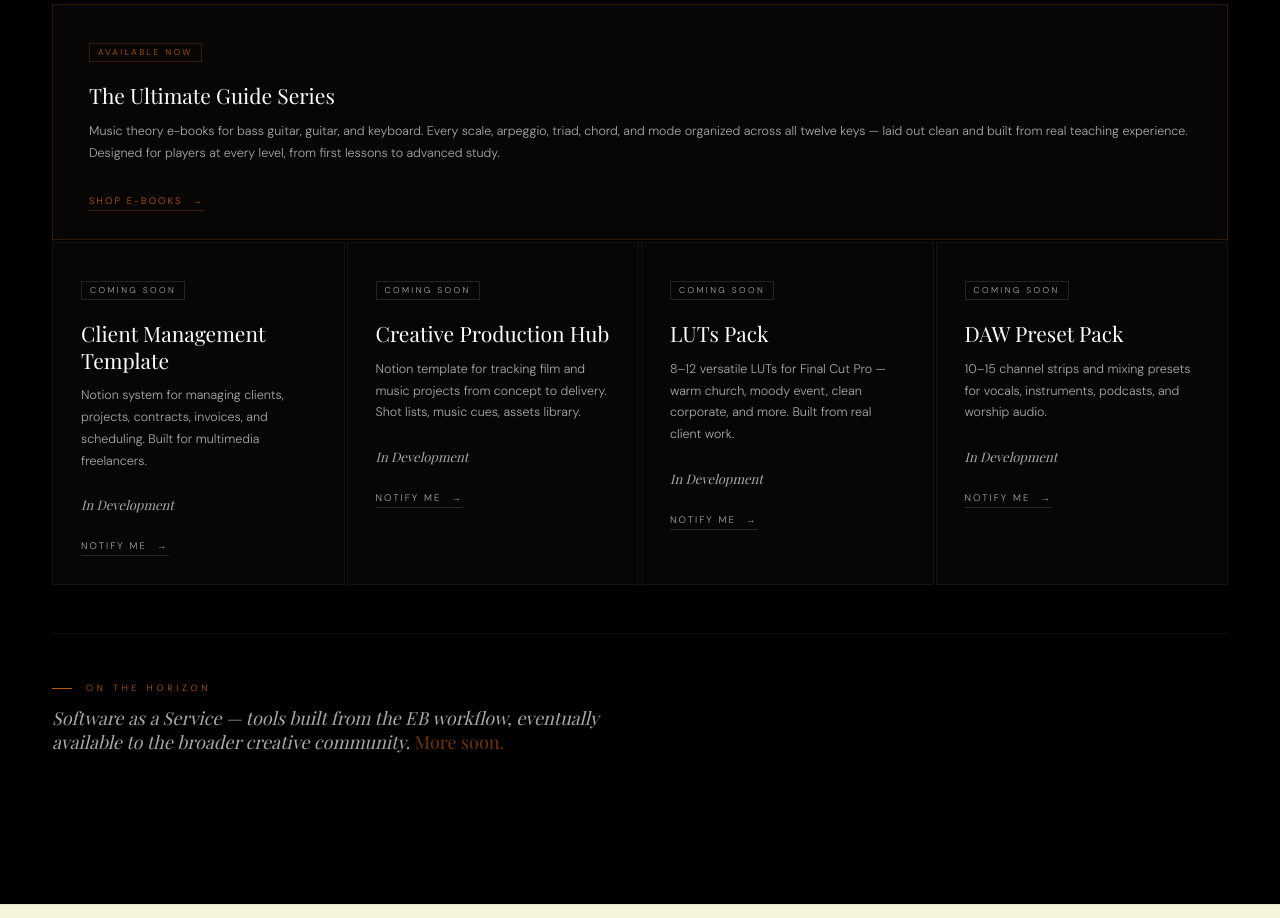
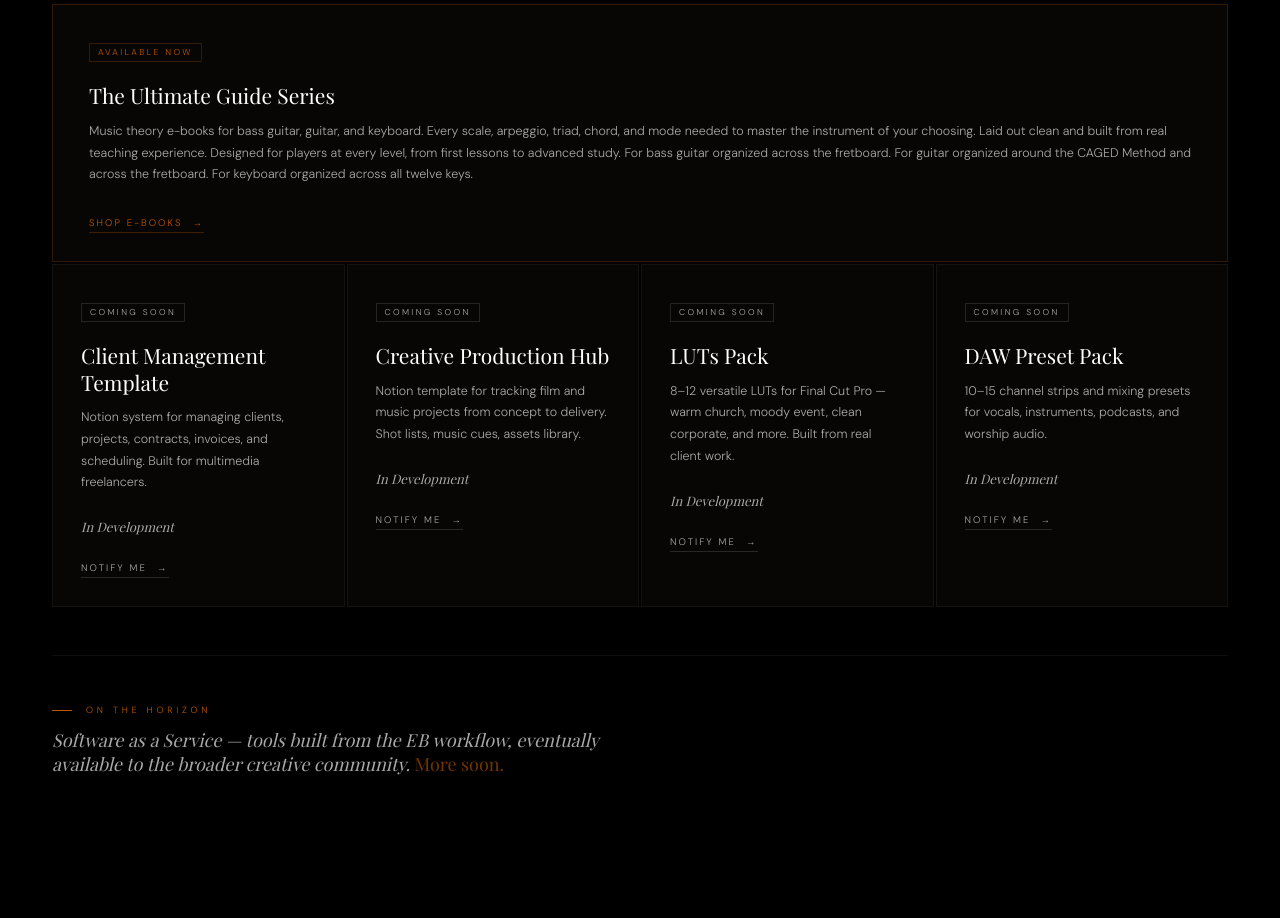
Before and after one commit to TheTracyTimes/TEATB, a plain HTML site: page index.html in a window 1280 px wide. Shown: the part 6280-7198 px from the top of the page. Drawn offline with nearby package versions, Linux system fonts and the light colour scheme; animation ran at ten frames a second; a web font is replaced by a local one.

Commit message:
Update E-Books shop block description
Co-Authored-By: Claude Sonnet 4.6 <noreply@anthropic.com>

```diff
--- a/index.html
+++ b/index.html
@@ -807,7 +807,7 @@
       <div class="ebook-block-text">
         <span class="prod-tag avail">Available Now</span>
         <h3 class="prod-name">The Ultimate Guide Series</h3>
-        <p class="prod-desc">Music theory e-books for bass guitar, guitar, and keyboard. Every scale, arpeggio, triad, chord, and mode organized across all twelve keys — laid out clean and built from real teaching experience. Designed for players at every level, from first lessons to advanced study.</p>
+        <p class="prod-desc">Music theory e-books for bass guitar, guitar, and keyboard. Every scale, arpeggio, triad, chord, and mode needed to master the instrument of your choosing. Laid out clean and built from real teaching experience. Designed for players at every level, from first lessons to advanced study. For bass guitar organized across the fretboard. For guitar organized around the CAGED Method and across the fretboard. For keyboard organized across all twelve keys.</p>
         <a href="ebook.html" class="prod-btn active">Shop E-Books</a>
       </div>
     </div>
```
